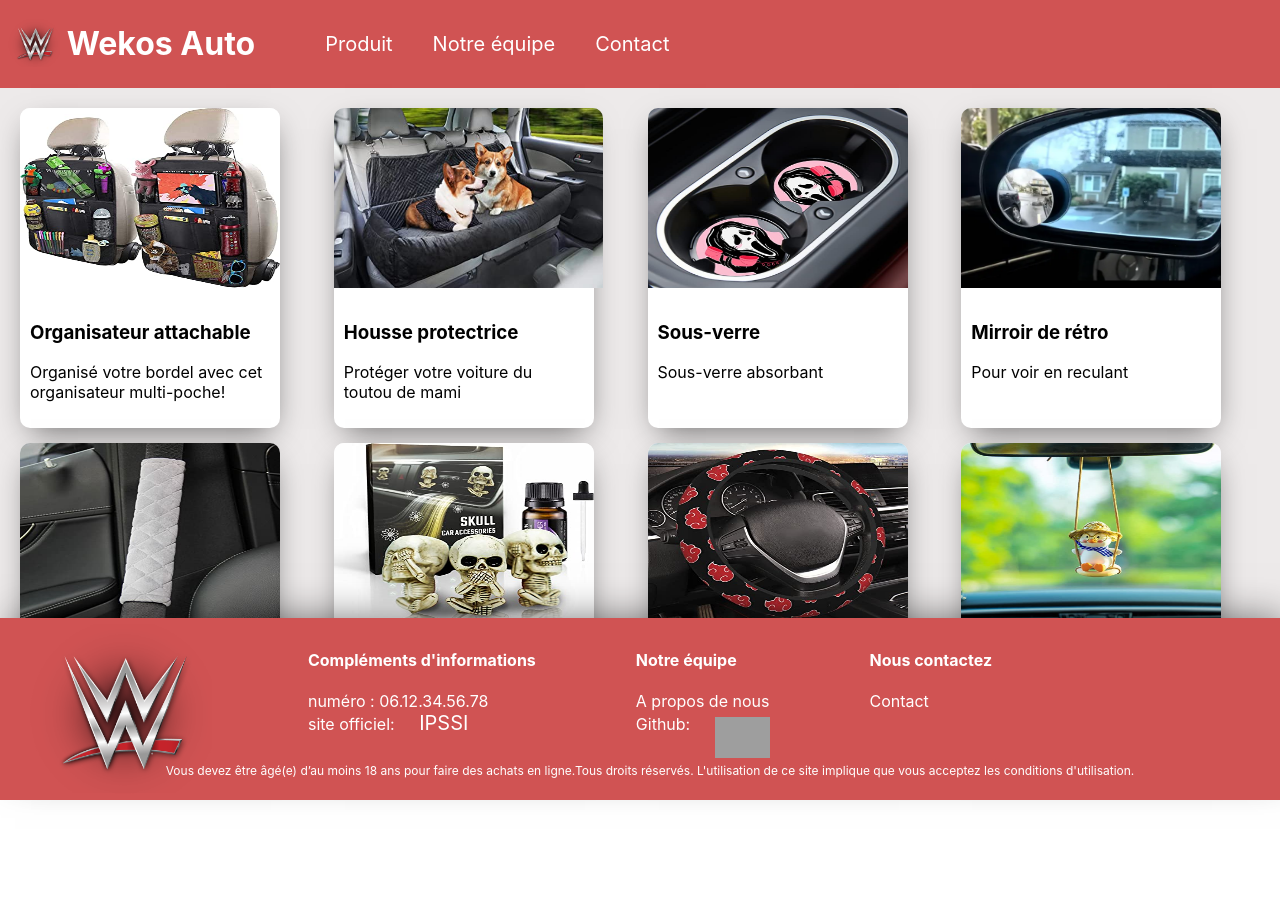
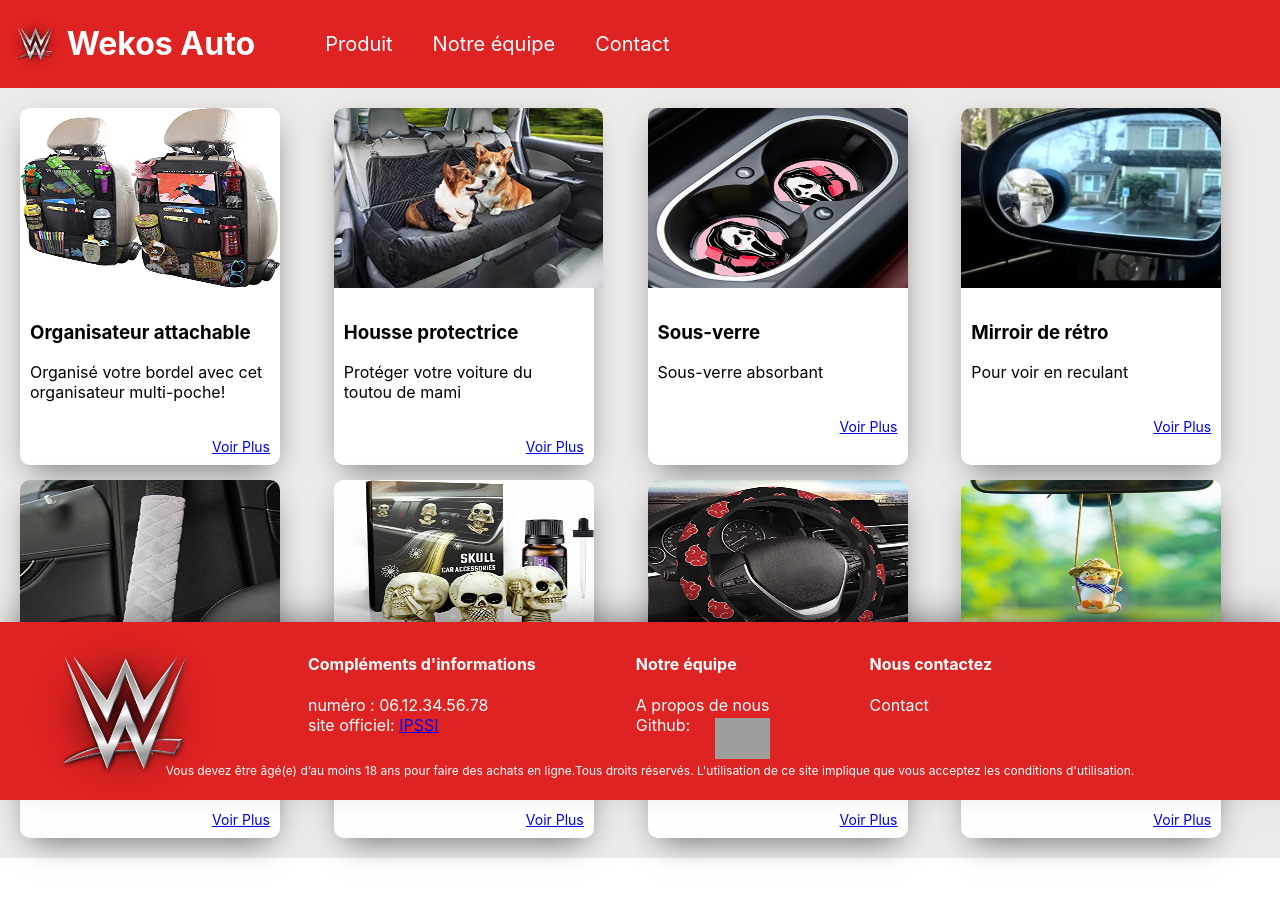
Before and after one commit to L-Paillet/reactCommerce, a React (Create React App) app in the folder site-e-commerce/: page /produit in a window 1280 px wide. Shown: the top 898 px of the page. Built offline with nearby package versions, Linux system fonts and the light colour scheme; grey boxes are pictures that could not be loaded.

Commit message:
Page produit et modi footer

```diff
--- a/site-e-commerce/src/component/App.js
+++ b/site-e-commerce/src/component/App.js
@@ -1,5 +1,6 @@
 import { Route, Routes } from 'react-router-dom';
 import '../css/App.css';
+import organizer from "../asset/BackseatOrganizer.jpg";
 
 import Banner from './Banner'
 import Contact from './contact/Contact';
@@ -8,12 +9,20 @@ import Produit from './produit/Produit';
 import Team from './our-team/Team';
 
 function App() {
+  const produits =[
+    {
+      id : 1,
+      nom: "Organisateur attachable",
+      img: organizer,
+      desc: "Organisé votre bordel avec cet organisateur multi-poche!"
+    },
+  ]
   return (
     <div>
       <Banner />
         <Routes>
           <Route path="/contact" element={<Contact/>}></Route>
-          <Route path="/produit" element={<Produit/>}></Route>
+          <Route path="/produit" element={<Produit param={produits}/>}></Route>
           <Route path="/notre-equipe" element={<Team/>}></Route>
         </Routes>
       <Footer />
--- a/site-e-commerce/src/component/Banner.js
+++ b/site-e-commerce/src/component/Banner.js
@@ -8,9 +8,9 @@ function Banner() {
             <img src={WWE} className="logo" alt="logo Ipssi"/>
             <h1>Wekos Auto</h1>
             <div >
-            <p className="azerty"><Link to="/produit">Produit</Link>
-                <Link to="/notre-equipe">Notre équipe</Link>
-                <Link to="/contact">Contact</Link></p>
+            <p ><Link to="/produit" className="azerty">Produit</Link>
+                <Link to="/notre-equipe" className="azerty">Notre équipe</Link>
+                <Link to="/contact" className="azerty">Contact</Link></p>
             </div>
         </div>
     )
--- a/site-e-commerce/src/component/contact/contact.js
+++ b/site-e-commerce/src/component/contact/contact.js
@@ -1,9 +1,10 @@
 import "../../css/Contact.css";
 
 function Contact() {
+    const iframe ="https://www.google.com/maps/embed?pb=!1m18!1m12!1m3!1d2776.297366212865!2d6.701438615446015!3d45.905364179108545!2m3!1f0!2f0!3f0!3m2!1i1024!2i768!4f13.1!3m3!1m2!1s0x478956f855abffff%3A0xa4b81c63e8a6e75a!2sPouet%20Pouet!5e0!3m2!1sfr!2sfr!4v1665145815028!5m2!1sfr!2sfr";
     return (
-        <div>
-            <h1>Page Contact test</h1>
+        <div className="contactFrame">
+            <iframe src={iframe} width="500" height="350"  allowfullscreen="" loading="lazy" title="myFrame" referrerpolicy="no-referrer-when-downgrade"></iframe>
         </div>
     )
 }
--- a/site-e-commerce/src/component/produit/produit.js
+++ b/site-e-commerce/src/component/produit/produit.js
@@ -1,5 +1,4 @@
 import "../../css/Produit.css";
-import organizer from "../../asset/BackseatOrganizer.jpg";
 import protector from "../../asset/BackseatPortector.jpg";
 import cupholder from "../../asset/cupholder.jpg";
 import cushion from "../../asset/SeatBeltCushion.jpg";
@@ -8,22 +7,28 @@ import SteeringNaruto from "../../asset/SteeringNaruto.jpg";
 import carMirror from "../../asset/carMirror.webp";
 import SwingingOrnament from "../../asset/SwingingOrnament.jpg";
 
-function Produit() {
+function Produit(props) {
     const organisateur = "https://www.amazon.com/Helteko-Backseat-Car-Organizer-Accessories/dp/B07RNZV64Y/ref=sr_1_2?keywords=Car+Rear+Seat+Organizer&qid=1665064769&qu=eyJxc2MiOiI2LjE4IiwicXNhIjoiNS43MCIsInFzcCI6IjQuOTIifQ%3D%3D&sr=8-2"
+    const rickRoll = "https://www.youtube.com/watch?v=dQw4w9WgXcQ"
+    console.log(props.param)
     return (
         <div className="bodyProduit">
             <div class="parent">
+                { props.param.map((produit)=>(
+                    <div class="div1">
+                      <img href={organisateur} target="_blank" rel="noreferrer" className="products" src={produit.img} alt="img produit"/>
+                      <div className="textProduit">
+                          <h3>{produit.nom}</h3>
+                          <p>{produit.desc}</p>
+                      </div>
+                      <div className="styleProduit">
+                          <a href={organisateur} target="_blank" rel="noreferrer">Voir Plus</a>
+                      </div>
+                  </div>
+                ))
 
-                <div class="div1">
-                    <img href={organisateur} target="_blank" rel="noreferrer" className="products" src={organizer} alt="img produit"/>
-                    <div className="textProduit">
-                        <h3>Organisateur attachable</h3>
-                        <p>Organisé votre bordel avec cet organisateur multi-poche!</p>
-                    </div>
-                    {/* <div>
-                        <a href={organisateur} target="_blank" rel="noreferrer">Voir Plus</a>
-                    </div> */}
-                </div>
+                }
+
 
                 <div class="div2">
                     <img className="products" src={protector} alt="img produit"/>
@@ -31,9 +36,9 @@ function Produit() {
                         <h3>Housse protectrice</h3>
                         <p>Protéger votre voiture du toutou de mami</p>
                     </div>
-                    {/* <div>
-                        <a href={organisateur} target="_blank" rel="noreferrer">Voir Plus</a>
-                    </div> */}
+                    <div className="styleProduit">
+                        <a href={rickRoll} target="_blank" rel="noreferrer">Voir Plus</a>
+                    </div>
                 </div>
 
                 <div class="div3">
@@ -41,6 +46,9 @@ function Produit() {
                     <div className="textProduit">
                         <h3>Sous-verre</h3>
                         <p>Sous-verre absorbant</p>
+                    </div>
+                    <div className="styleProduit">
+                        <a href={rickRoll} target="_blank" rel="noreferrer">Voir Plus</a>
                     </div>
                 </div>
 
@@ -50,6 +58,9 @@ function Produit() {
                         <h3>Housse protectrice</h3>
                         <p>pour un contact plus doux avec l'épaule</p>
                     </div>
+                    <div className="styleProduit">
+                        <a href={rickRoll} target="_blank" rel="noreferrer">Voir Plus</a>
+                    </div>
                 </div>
 
                 <div class="div5">
@@ -57,6 +68,9 @@ function Produit() {
                     <div className="textProduit">
                         <h3>Déodorisant</h3>
                         <p>Effacer l'odeur de vos grand mort</p>
+                    </div>
+                    <div className="styleProduit">
+                        <a href={rickRoll} target="_blank" rel="noreferrer">Voir Plus</a>
                     </div>
                 </div>
 
@@ -66,6 +80,9 @@ function Produit() {
                         <h3>Housse de volant</h3>
                         <p>Un volant plus stylé avec naruto</p>
                     </div>
+                    <div className="styleProduit">
+                        <a href={rickRoll} target="_blank" rel="noreferrer">Voir Plus</a>
+                    </div>
                 </div>
 
                 <div class="div7">
@@ -73,6 +90,9 @@ function Produit() {
                     <div className="textProduit">
                         <h3>Mirroir de rétro</h3>
                         <p>Pour voir en reculant</p>
+                    </div>
+                    <div className="styleProduit">
+                        <a href={rickRoll} target="_blank" rel="noreferrer">Voir Plus</a>
                     </div>
                 </div>
 
@@ -82,6 +102,9 @@ function Produit() {
                         <h3>Canard</h3>
                         <p>Un canard stylé sur une balançoire</p>
                     </div>
+                    <div className="styleProduit">
+                        <a href={rickRoll} target="_blank" rel="noreferrer">Voir Plus</a>
+                    </div>
                 </div>
             </div>
         </div>
--- a/site-e-commerce/src/css/Banner.css
+++ b/site-e-commerce/src/css/Banner.css
@@ -1,5 +1,5 @@
 .banner {
-	background-color: rgb(208, 83, 83);
+	background-color: rgb(223 34 34);
 	padding: 3px;
 	color: #ffffff;
 	display: flex;
@@ -18,7 +18,7 @@
     justify-content: space-between;
     color: #ffffff;
 } */
-a {
+.azerty {
     color: #ffffff;
     font-size: 20px;
     text-decoration: none;
--- a/site-e-commerce/src/css/Footer.css
+++ b/site-e-commerce/src/css/Footer.css
@@ -1,6 +1,6 @@
 .footer {
     padding: 10px;
-    background-color: rgb(208, 83, 83);
+    background-color: rgb(223 34 34);
     color: white;
     position: fixed;
     bottom: 0;
@@ -36,6 +36,8 @@ span {
 .linkStyle {
     font-size: 16px;
     margin: 0;
+    color: white;
+    text-decoration: none;
 }
 .logoGit {
     width: 55px;
--- a/site-e-commerce/src/css/contact.css
+++ b/site-e-commerce/src/css/contact.css
@@ -0,0 +1,12 @@
+.contactFrame {
+    width: 100%;
+    display: flex;
+    justify-content: center;
+    align-items: center;
+    padding: 50px;
+    margin: 0;
+}
+iframe {
+    border-radius: 10px;
+    margin: 0;
+}
--- a/site-e-commerce/src/css/produit.css
+++ b/site-e-commerce/src/css/produit.css
@@ -95,3 +95,13 @@
     .textProduit {
         padding: 10px;
     }
+    .styleProduit:hover {
+        text-decoration: underline;
+    }
+    .styleProduit {
+        display: flex;
+        justify-content: end;
+        padding: 10px;
+        color: darkgray;
+        font-size: 14px;
+    }
```
